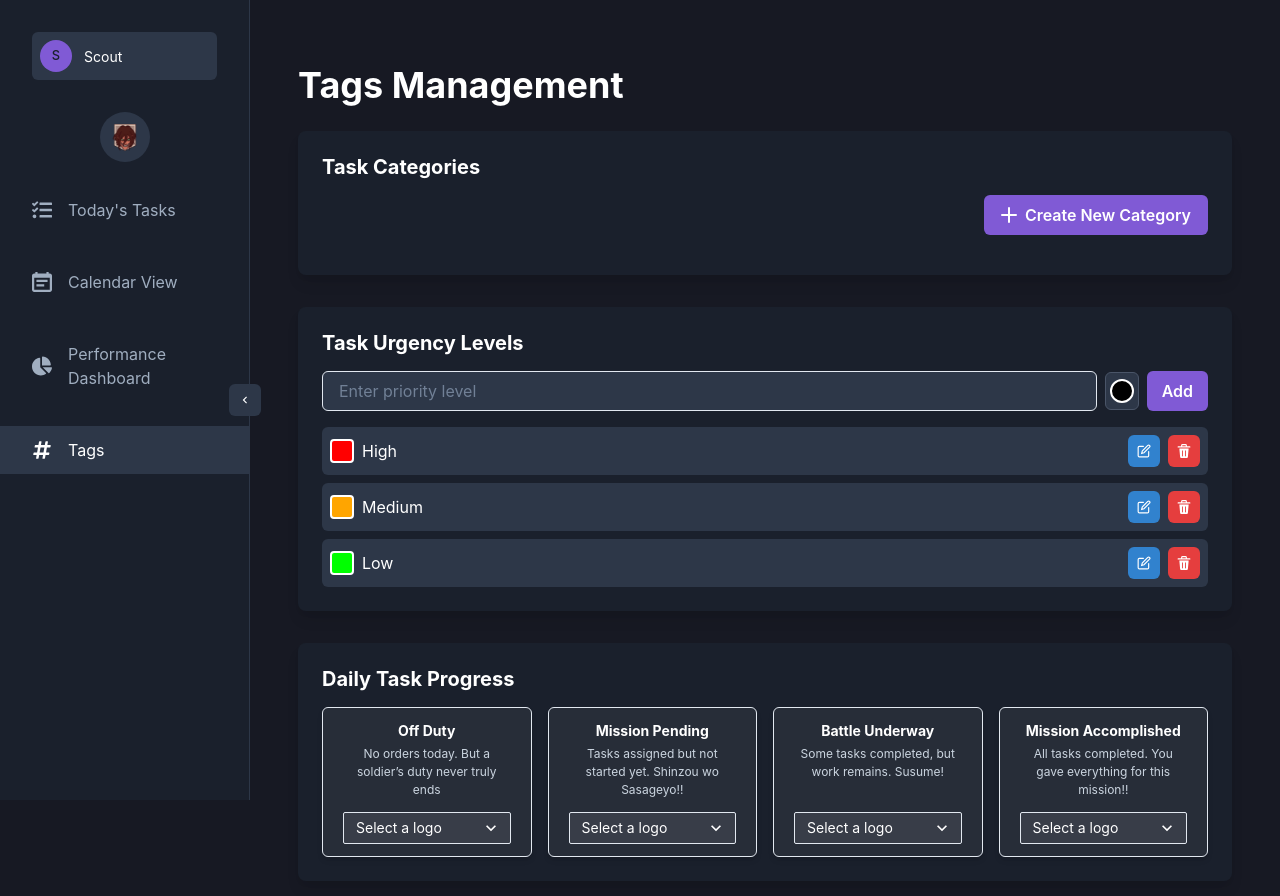
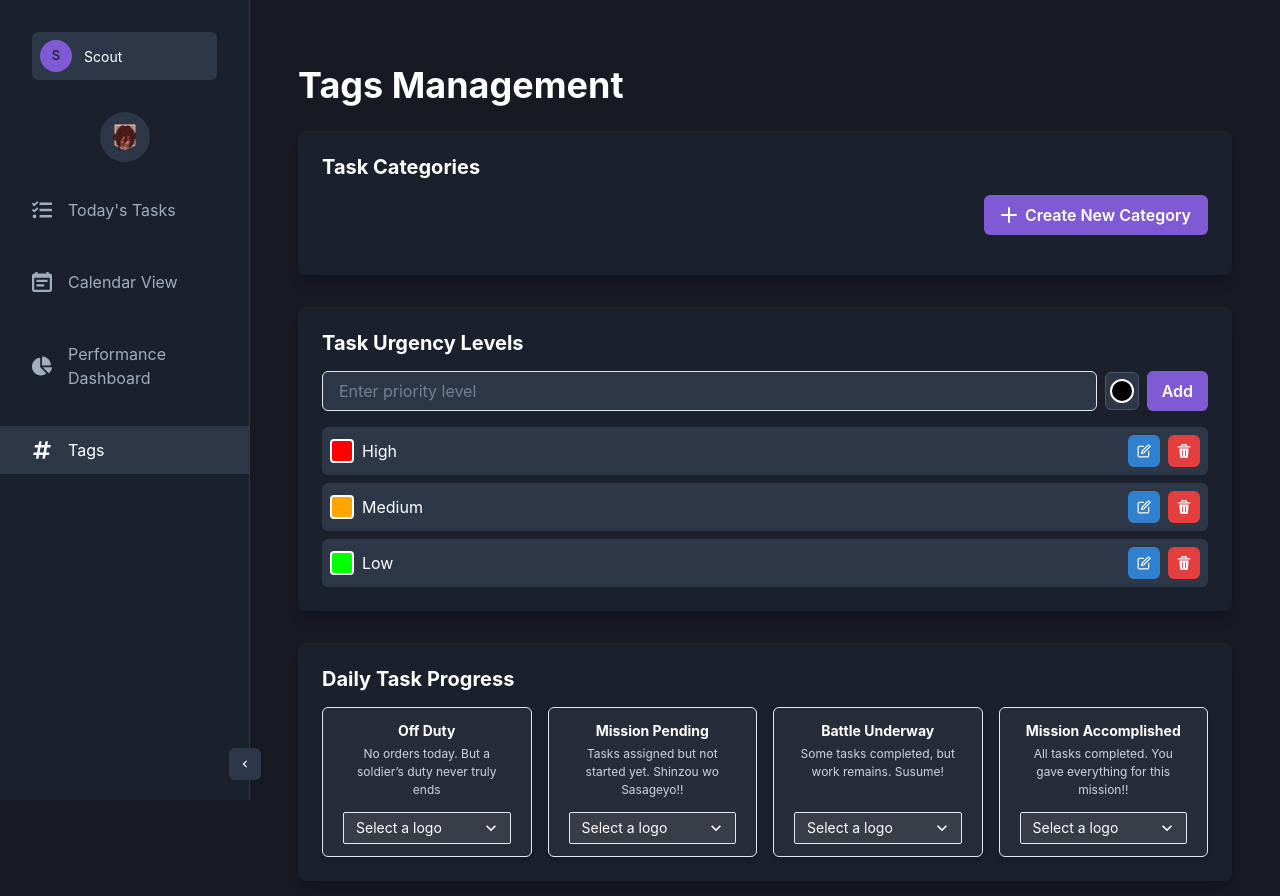
Before and after one commit to Alhassan777/DreamDuo, a React (Vite) app in the folder client/: page /tags in a window 1280 px wide. Shown: the top 896 px of the page. Built offline with nearby package versions, Linux system fonts and the light colour scheme.

Commit message:
changed the location of the sidebar collapse arrow

```diff
--- a/client/src/components/Sidebar.tsx
+++ b/client/src/components/Sidebar.tsx
@@ -44,7 +44,7 @@ const Sidebar = () => {
 
     // Clean up any existing audio elements
     const existingAudio = document.querySelector('audio[data-aot-audio]');
-    if (existingAudio) {
+    if (existingAudio instanceof HTMLAudioElement) {
         existingAudio.pause();
         existingAudio.remove();
         return;
@@ -95,8 +95,8 @@ const Sidebar = () => {
         icon={isCollapsed ? <ChevronRightIcon /> : <ChevronLeftIcon />}
         position="absolute"
         right="-12px"
-        top="50%"
-        transform="translateY(-50%)"
+        bottom="20px"
+        transform="none"
         onClick={() => setIsCollapsed(!isCollapsed)}
         bg="gray.700"
         color="white"
```
